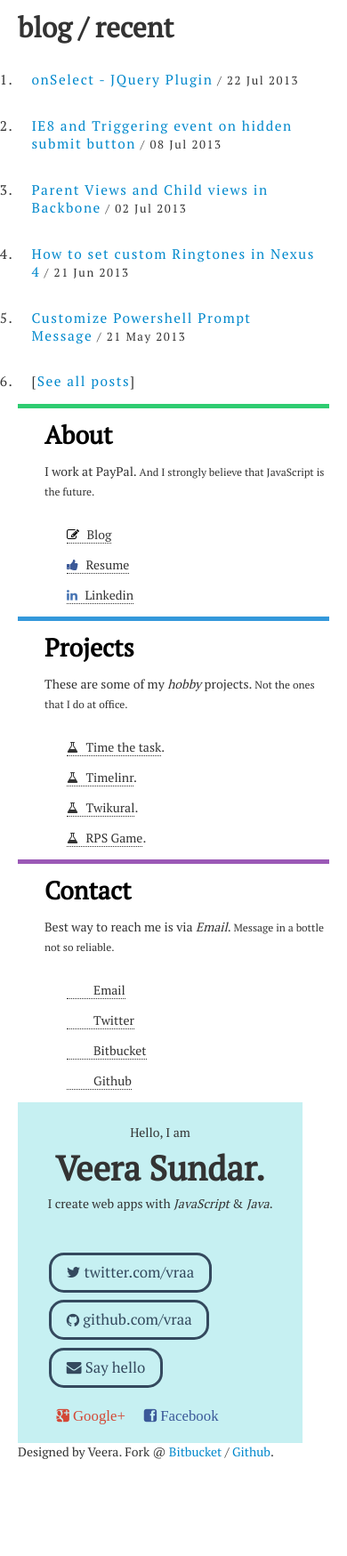
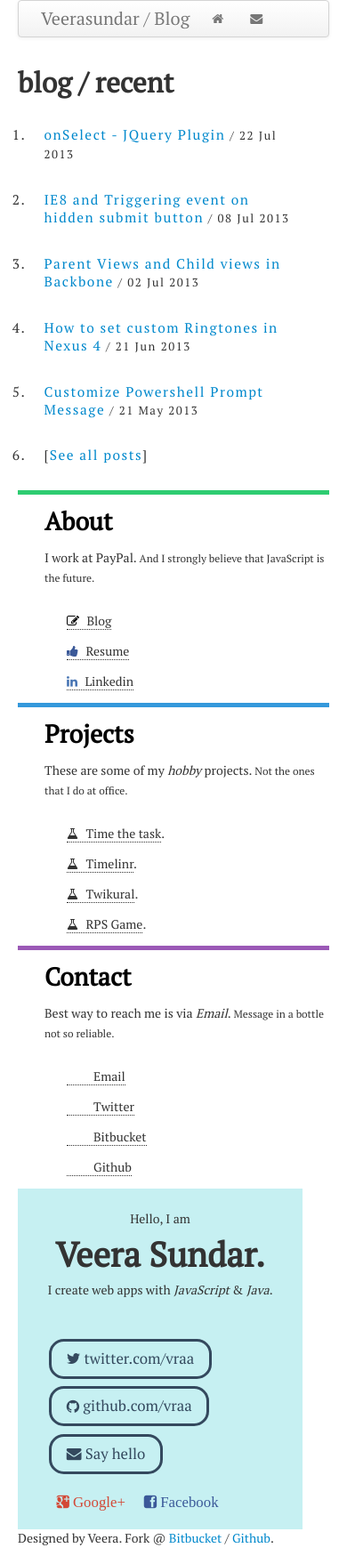
Before and after one commit to canwe/blog, a Jekyll site: the page built from index.html, in a window 390 px wide. Shown: the whole page at 89% size. Built offline with Jekyll 4.4.1, drawn with Linux system fonts in a browser that asks for light colours; Markdown is read by kramdown in place of the engine named in the settings; comment, search, counter and statistics services are not loaded; before the commit the page ends 1652 px from its top, so only the background shows below that.

Commit message:
Add header to the mobile layout.

```diff
--- a/_layouts/default.html
+++ b/_layouts/default.html
@@ -31,6 +31,23 @@
 
 <body class='site'>
   <div class='card container'>
+
+    <!-- Navigation bar, visible only on phones -->
+    <div class='navbar visible-phone'>
+      <div class="navbar-inner">
+        <a class="brand" href="http://veerasundar.com/blog" title="home">Veerasundar / Blog</a>
+        <ul class="nav">
+          <li>
+            <a href="http://veerasundar.com/blog"><i class="icon-home"></i></a>
+          </li>
+          <li>
+            <a href="mailto:veera.k.sundar@gmail.com" title="contact"><i class="icon-envelope"></i></a>
+          </li>
+        </ul>
+      </div>
+    </div>
+    <!-- End of Navigation bar -->
+
     <div class='row'>
         <!-- create a wrapper that has a width of 5 columns -->
         <div class='wrapper offset3 span6'>
@@ -38,7 +55,9 @@
             <article class='row'>
               <div class='span6'>
 
-                <gcse:searchresults></gcse:searchresults>
+                <div class="visible-desktop">
+                  <gcse:searchresults></gcse:searchresults>
+                </div>
 
                 <!– google_ad_section_start –>
                 {{ content }}
--- a/css/blog.css
+++ b/css/blog.css
@@ -150,9 +150,8 @@ footer{
 
 /* posts page */
 ol.posts{
-  margin: 0;
+  margin: 1em;
   padding:0;
-  margin-top: 1em;
 }
   ol.posts li{
     padding:1em;
```
